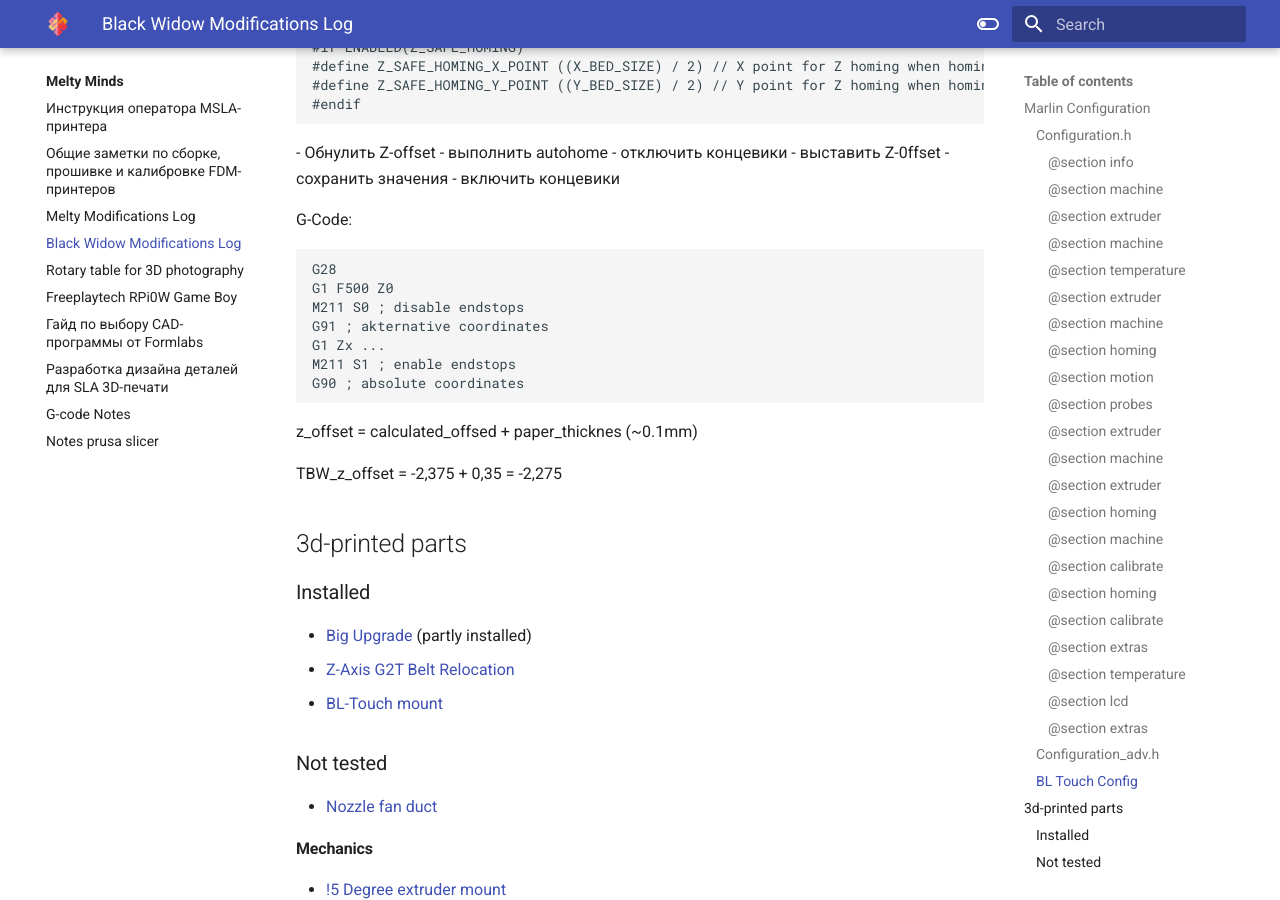
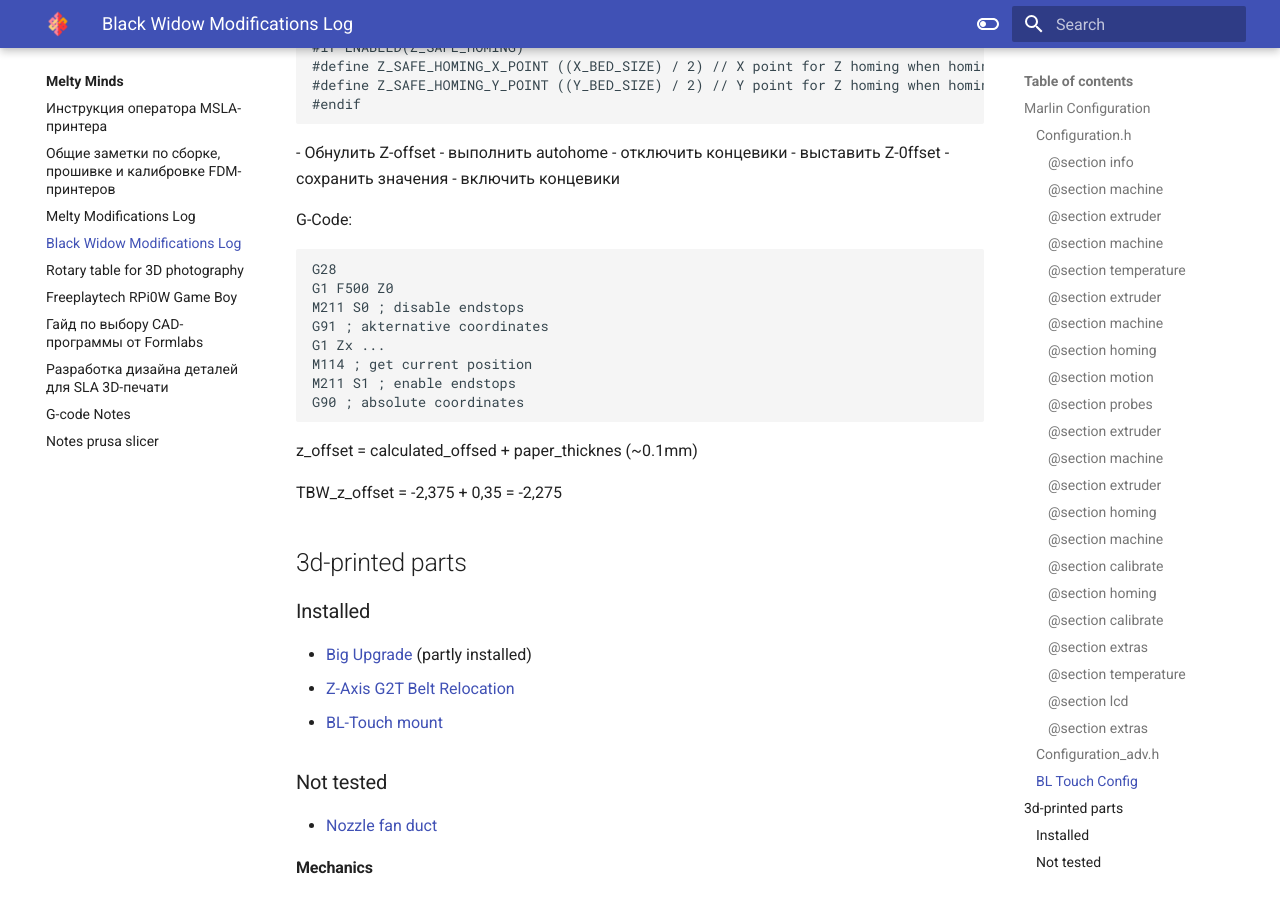
Before and after one commit to lejbronika/knowledge_base, an MkDocs documentation site: the page built from docs/meltyminds/machines_black_widow_log.md, in a window 1280 px wide and 900 px high, scrolled down 5222 px. Built offline with MkDocs 1.6.1 and Material for MkDocs 9.7.7, drawn with Linux system fonts in a browser that asks for light colours.

````diff
--- a/docs/meltyminds/machines_black_widow_log.md
+++ b/docs/meltyminds/machines_black_widow_log.md
@@ -293,6 +293,7 @@ G1 F500 Z0
 M211 S0 ; disable endstops
 G91 ; akternative coordinates
 G1 Zx ...
+M114 ; get current position
 M211 S1 ; enable endstops
 G90 ; absolute coordinates
 ```
````
